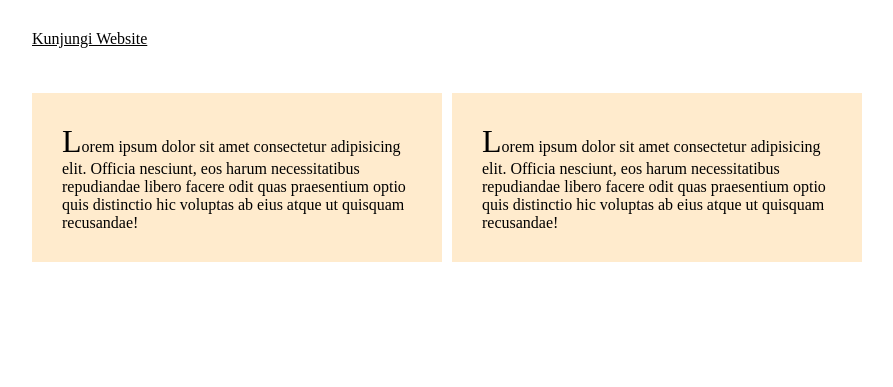
After one commit to tumblerd/webdasar, a PHP site: page /display.html in a window 1280 px wide. The commit adds this page. Shown: the top 387 px of the page, without its empty margins (158-1051 px from the left). Run offline with PHP 8.4, Linux system fonts and the light colour scheme.

Commit message:
membuat display dan css

```diff
--- /dev/null
+++ b/display.html
@@ -0,0 +1,24 @@
+<!DOCTYPE html>
+<html lang="en">
+<head>
+    <meta charset="UTF-8">
+    <meta http-equiv="X-UA-Compatible" content="IE=edge">
+    <meta name="viewport" content="width=device-width, initial-scale=1.0">
+    <title>Document</title>
+    <link href="./style.css" rel="stylesheet"/>
+</head>
+<body>
+<div id="box-head">
+    <a href="https://seal.or.id" title="website SEAL">Kunjungi Website</a>
+</div>
+<div id="box-body">
+    <div class="box">
+        <p>Lorem ipsum dolor sit amet consectetur adipisicing elit. Officia nesciunt, eos harum necessitatibus repudiandae libero facere odit quas praesentium optio quis distinctio hic voluptas ab eius atque ut quisquam recusandae!</p>
+    </div>
+    <div class="box">
+        <p>Lorem ipsum dolor sit amet consectetur adipisicing elit. Officia nesciunt, eos harum necessitatibus repudiandae libero facere odit quas praesentium optio quis distinctio hic voluptas ab eius atque ut quisquam recusandae!</p>
+    </div>
+    <div class="clear"></div>
+</div>
+</body>
+</html>
--- a/style.css
+++ b/style.css
@@ -1,3 +1,11 @@
+* {
+    margin: auto;
+}
+
+body {
+    background: url{"./images/bg.jpg"} top center;
+}
+
 .brown-sugar {
     color: brown;
     font-family: 'Gill Sans', 'Gill Sans MT', Calibri, 'Trebuchet MS', sans-serif;
@@ -12,3 +20,48 @@
     background-color: aqua;
     padding: 20px;
     font-family:'Courier New', Courier, monospace;
+}
+
+#box-head {
+    margin-top: 10px;
+    width: 900px;
+    background-color: #ffffff;
+    padding: 20px;
+    display: block;
+}
+#box-body {
+    margin-top: 10px;
+    width: 900px;
+    background-color: #ffffff;
+    padding: 5px;
+    height: 300px;
+}
+
+.box {
+    margin-top: 10px;
+    width: 350px;
+    background-color: blanchedalmond;
+    margin-right: 10px;
+    float: left;
+    padding: 30px;
+}
+
+.clear {
+    float: clear;
+}
+
+p::first-letter {
+    font-size: xx-large;
+}
+
+div a{
+        color: black;
+}
+
+div a:hover{
+    color: black;
+}
+
+div a:hover {
+    color: red;
+}
```
Also changed, not shown: images/bg.jpg (added), images/foto.jpg (renamed from foto.jpg).
